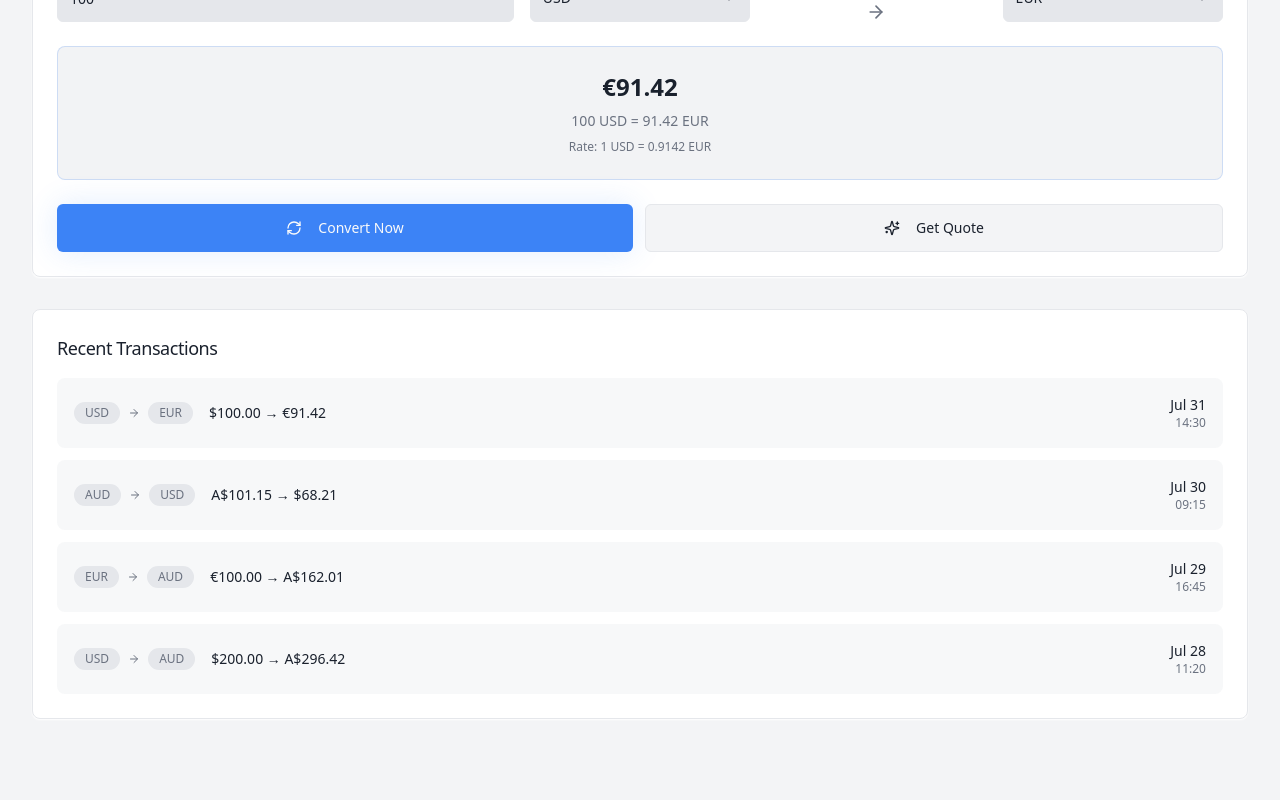
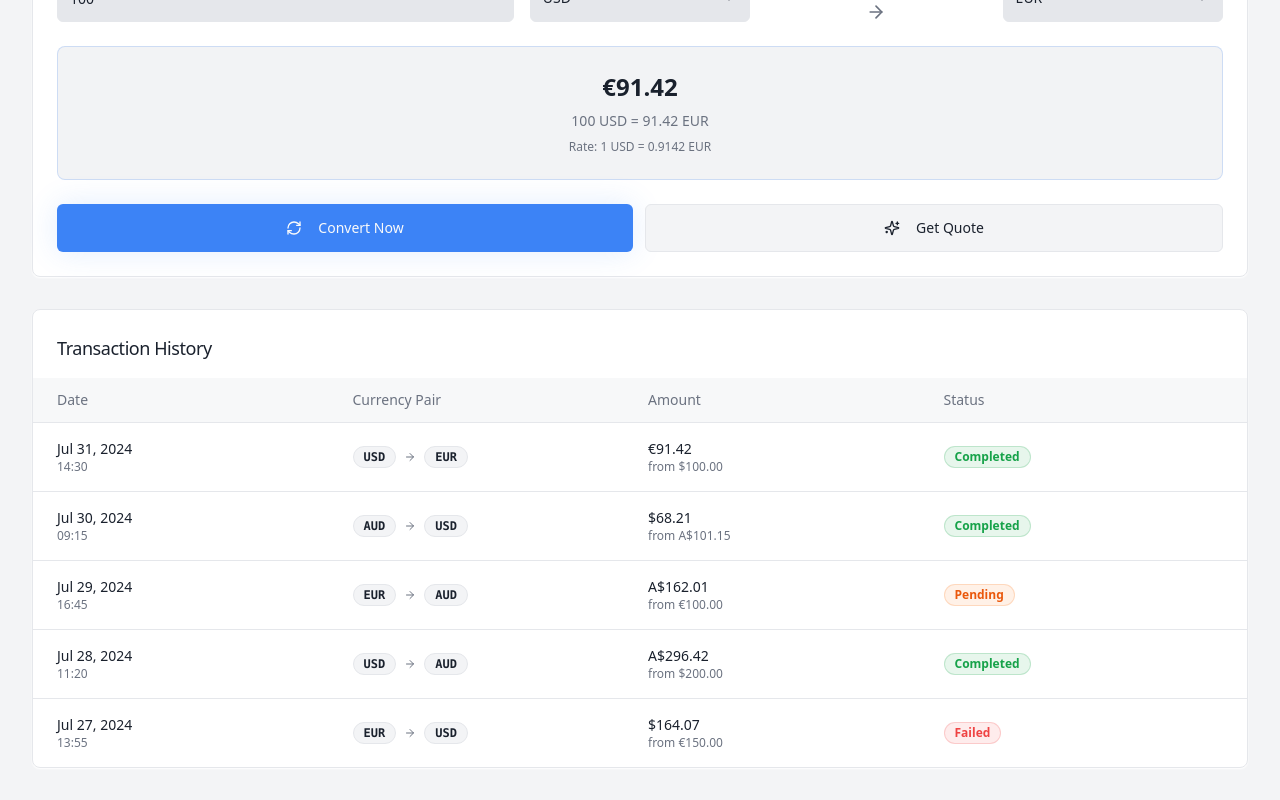
Before and after one commit to cheeroo2020/aiva-glow-wallet, a React (Vite) app: page / in a window 1280 px wide. Shown: the part 397-1197 px from the top of the page. Before the commit the page ends 1148 px from the top, so only its background shows below. Built offline with nearby package versions, Linux system fonts and the light colour scheme.

Commit message:
Add transaction list UI
Design a clean transaction list UI for a wallet app with columns for Date, Currency Pair, Amount, and Status, matching fintech UI styles like Wise or Revolut with a flat, readable, and modern design.

```diff
--- a/src/components/WalletDashboard.tsx
+++ b/src/components/WalletDashboard.tsx
@@ -27,15 +27,38 @@ const WalletDashboard = () => {
   };
 
   const transactionHistory = [
-    { id: 1, from: "USD", to: "EUR", fromAmount: "100.00", toAmount: "91.42", date: "Jul 31", time: "14:30" },
-    { id: 2, from: "AUD", to: "USD", fromAmount: "101.15", toAmount: "68.21", date: "Jul 30", time: "09:15" },
-    { id: 3, from: "EUR", to: "AUD", fromAmount: "100.00", toAmount: "162.01", date: "Jul 29", time: "16:45" },
-    { id: 4, from: "USD", to: "AUD", fromAmount: "200.00", toAmount: "296.42", date: "Jul 28", time: "11:20" },
+    { id: 1, from: "USD", to: "EUR", fromAmount: "100.00", toAmount: "91.42", date: "2024-07-31", time: "14:30", status: "completed" },
+    { id: 2, from: "AUD", to: "USD", fromAmount: "101.15", toAmount: "68.21", date: "2024-07-30", time: "09:15", status: "completed" },
+    { id: 3, from: "EUR", to: "AUD", fromAmount: "100.00", toAmount: "162.01", date: "2024-07-29", time: "16:45", status: "pending" },
+    { id: 4, from: "USD", to: "AUD", fromAmount: "200.00", toAmount: "296.42", date: "2024-07-28", time: "11:20", status: "completed" },
+    { id: 5, from: "EUR", to: "USD", fromAmount: "150.00", toAmount: "164.07", date: "2024-07-27", time: "13:55", status: "failed" },
   ];
 
   const getConvertedAmount = () => {
     const rate = exchangeRates[`${fromCurrency}-${toCurrency}`] || 1;
     return (parseFloat(convertAmount) * rate).toFixed(2);
+  };
+
+  const getStatusBadge = (status: string) => {
+    switch (status) {
+      case 'completed':
+        return <Badge className="bg-success/10 text-success border-success/20 hover:bg-success/10">Completed</Badge>;
+      case 'pending':
+        return <Badge className="bg-orange-500/10 text-orange-600 border-orange-500/20 hover:bg-orange-500/10">Pending</Badge>;
+      case 'failed':
+        return <Badge className="bg-destructive/10 text-destructive border-destructive/20 hover:bg-destructive/10">Failed</Badge>;
+      default:
+        return <Badge variant="secondary">Unknown</Badge>;
+    }
+  };
+
+  const formatDate = (dateString: string) => {
+    const date = new Date(dateString);
+    return date.toLocaleDateString('en-US', {
+      month: 'short',
+      day: 'numeric',
+      year: date.getFullYear() !== new Date().getFullYear() ? 'numeric' : undefined
+    });
   };
 
   const getCurrencyIcon = (currency: string) => {
@@ -180,35 +203,59 @@ const WalletDashboard = () => {
       {/* Transaction History */}
       <Card className="bg-card shadow-card border border-border animate-fade-in" style={{ animationDelay: "0.4s" }}>
         <CardHeader className="pb-4">
-          <CardTitle className="text-lg font-medium">Recent Transactions</CardTitle>
+          <CardTitle className="text-lg font-medium">Transaction History</CardTitle>
         </CardHeader>
-        <CardContent className="space-y-3">
+        <CardContent className="p-0">
+          {/* Table Header */}
+          <div className="grid grid-cols-12 gap-4 px-6 py-3 bg-muted/30 border-b border-border text-sm font-medium text-muted-foreground">
+            <div className="col-span-3">Date</div>
+            <div className="col-span-3">Currency Pair</div>
+            <div className="col-span-3">Amount</div>
+            <div className="col-span-3">Status</div>
+          </div>
+
+          {/* Table Rows */}
+          <div className="divide-y divide-border">
             {transactionHistory.map((tx, index) => (
               <div
                 key={tx.id}
-              className="flex items-center justify-between p-4 rounded-lg bg-accent/30 hover:bg-accent/50 transition-all duration-200 border border-transparent hover:border-border animate-fade-in"
-              style={{ animationDelay: `${0.5 + index * 0.1}s` }}
+                className="grid grid-cols-12 gap-4 px-6 py-4 hover:bg-accent/30 transition-colors duration-200 animate-fade-in"
+                style={{ animationDelay: `${0.5 + index * 0.05}s` }}
               >
-              <div className="flex items-center space-x-4">
-                <div className="flex items-center space-x-2">
-                  <Badge variant="secondary" className="text-xs font-medium bg-muted text-muted-foreground">
+                {/* Date Column */}
+                <div className="col-span-3 flex flex-col">
+                  <span className="text-sm font-medium text-foreground">{formatDate(tx.date)}</span>
+                  <span className="text-xs text-muted-foreground">{tx.time}</span>
+                </div>
+
+                {/* Currency Pair Column */}
+                <div className="col-span-3 flex items-center space-x-2">
+                  <Badge variant="outline" className="text-xs font-mono bg-background">
                     {tx.from}
                   </Badge>
                   <ArrowRightIcon className="h-3 w-3 text-muted-foreground" />
-                  <Badge variant="secondary" className="text-xs font-medium bg-muted text-muted-foreground">
+                  <Badge variant="outline" className="text-xs font-mono bg-background">
                     {tx.to}
                   </Badge>
                 </div>
-                <div className="text-sm text-foreground font-medium">
-                  {getCurrencySymbol(tx.from)}{tx.fromAmount} → {getCurrencySymbol(tx.to)}{tx.toAmount}
+
+                {/* Amount Column */}
+                <div className="col-span-3 flex flex-col">
+                  <span className="text-sm font-medium text-foreground">
+                    {getCurrencySymbol(tx.to)}{tx.toAmount}
+                  </span>
+                  <span className="text-xs text-muted-foreground">
+                    from {getCurrencySymbol(tx.from)}{tx.fromAmount}
+                  </span>
                 </div>
-              </div>
-              <div className="text-right">
-                <div className="text-sm font-medium text-foreground">{tx.date}</div>
-                <div className="text-xs text-muted-foreground">{tx.time}</div>
+
+                {/* Status Column */}
+                <div className="col-span-3 flex items-center">
+                  {getStatusBadge(tx.status)}
                 </div>
               </div>
             ))}
+          </div>
         </CardContent>
       </Card>
     </div>
```
Lines whose indentation alone changed are shown as unchanged.
